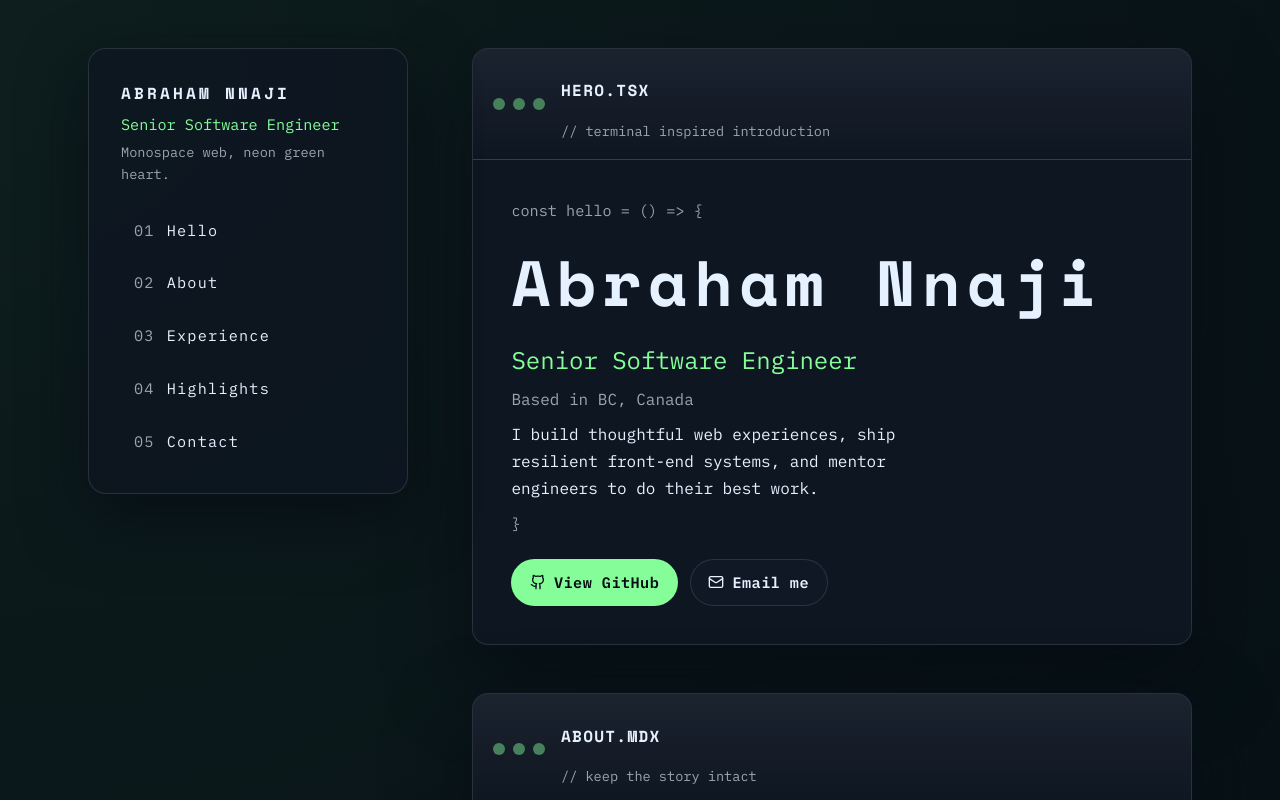
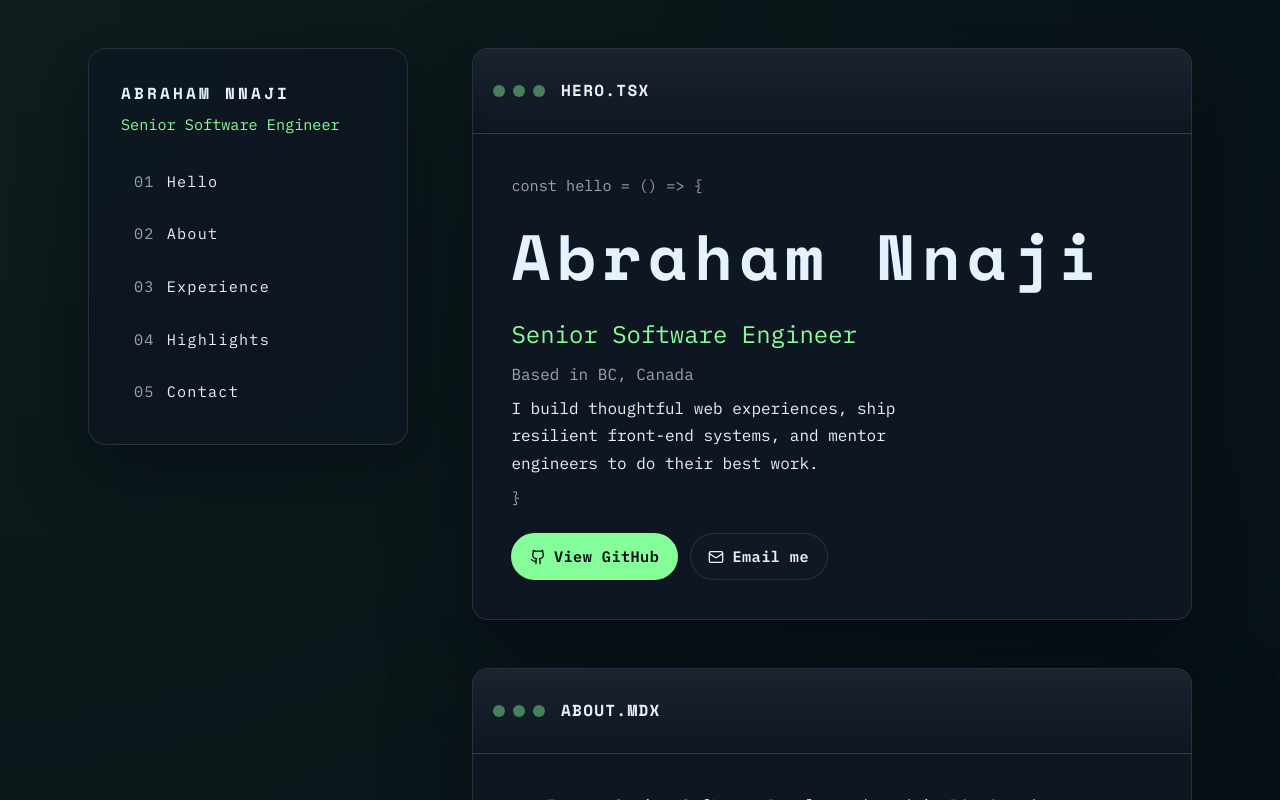
Before and after one commit to nnajiabraham/personal-portfolio, a React (Vite) app: page / in a window 1280 px wide. Shown: the top 800 px of the page. Built offline with nearby package versions, Linux system fonts and the light colour scheme.

Commit message:
Remove filler descriptions from hero and about panels

```diff
--- a/src/App.tsx
+++ b/src/App.tsx
@@ -31,7 +31,6 @@ function App() {
         <div className={styles.identity}>
           <span className={styles.identityLabel}>Abraham Nnaji</span>
           <p className={styles.identityRole}>Senior Software Engineer</p>
-          <p className={styles.identityMeta}>Monospace web, neon green heart.</p>
         </div>
         <button
           type="button"
--- a/src/sections/AboutSection/AboutSection.tsx
+++ b/src/sections/AboutSection/AboutSection.tsx
@@ -8,7 +8,7 @@ export function AboutSection() {
   const [policyPrefix, policySuffix] = policyLine.split('PolicyMe')
 
   return (
-    <EditorPane id="about" title="about.mdx" description="// keep the story intact">
+    <EditorPane id="about" title="about.mdx">
       <ol className={styles.lines} aria-label="About Abraham Nnaji">
         {aboutParagraphs.map((paragraph, index) => {
           if (index === 2) {
--- a/src/sections/HeroSection/HeroSection.tsx
+++ b/src/sections/HeroSection/HeroSection.tsx
@@ -10,7 +10,7 @@ export function HeroSection() {
   const declaration = `const hello = () => ${openingBrace}`
 
   return (
-    <EditorPane id="hero" title="hero.tsx" description="// terminal inspired introduction">
+    <EditorPane id="hero" title="hero.tsx">
       <header className={styles.header}>
         <p className={styles.greeting}>{declaration}</p>
         <h1 className={styles.name}>{heroContent.name}</h1>
```
